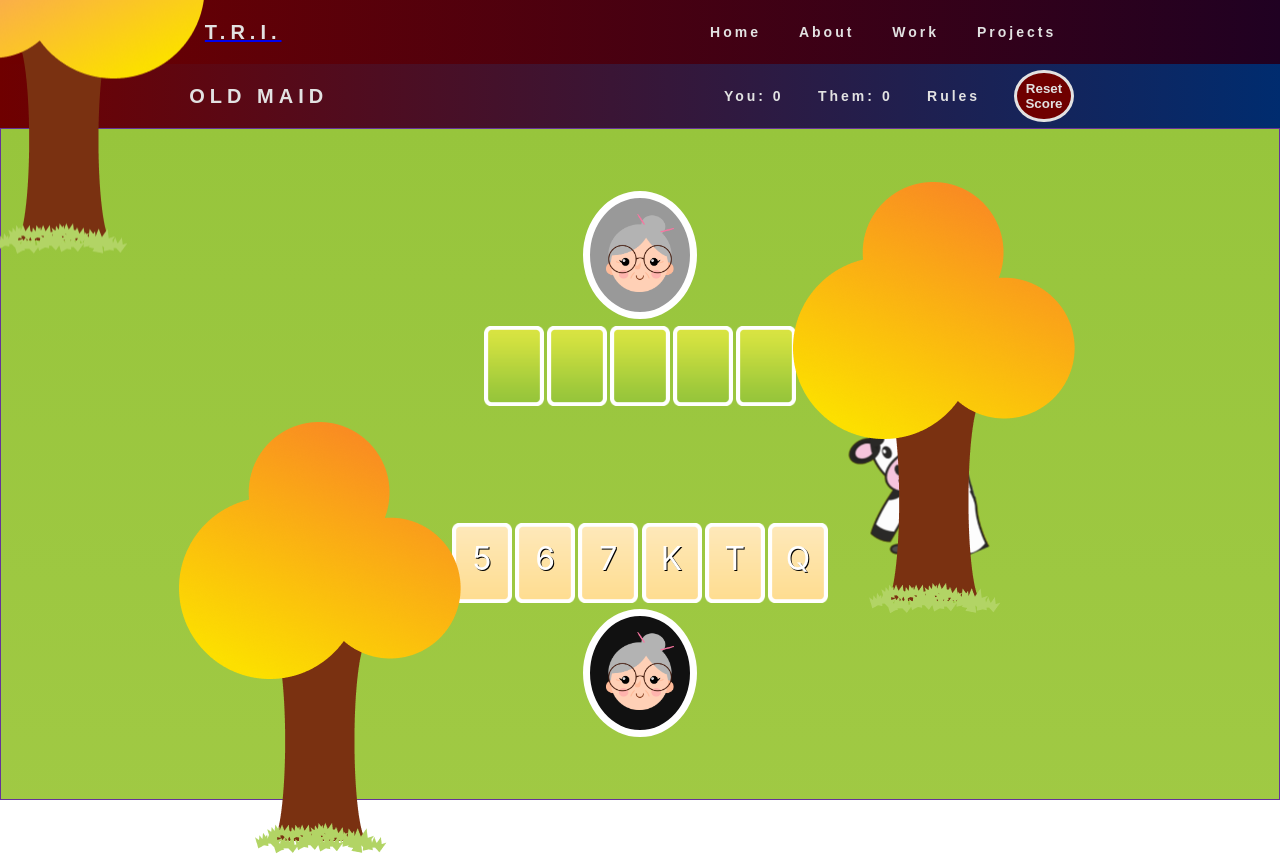
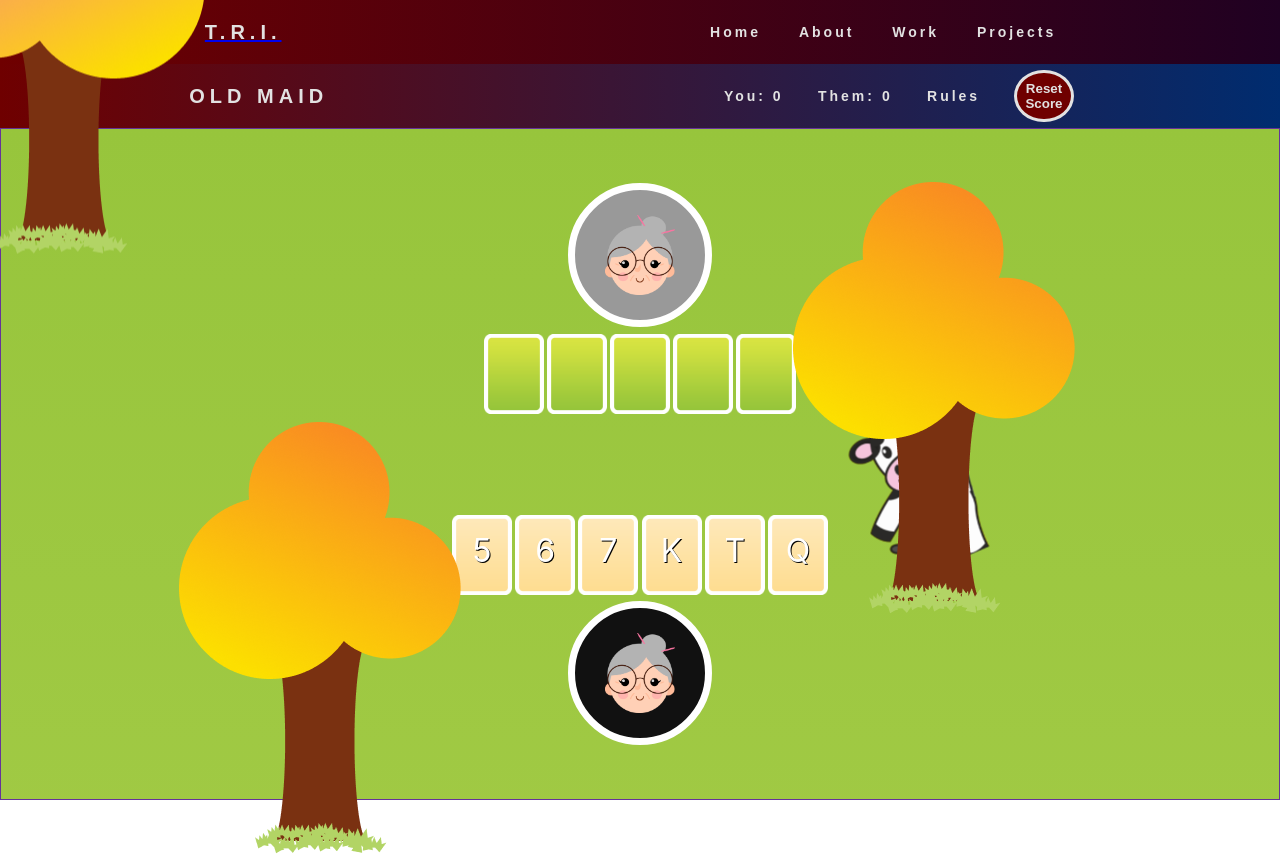
Before and after one commit to MichaelHabermas/portfolio_site, a React (Create React App) app in the folder oldmaid/: page /old-maid/gamescreen in a window 1280 px wide. Built offline with nearby package versions, Linux system fonts and the light colour scheme.

Commit message:
character circles

```diff
--- a/oldmaid/src/components/Character.js
+++ b/oldmaid/src/components/Character.js
@@ -4,14 +4,16 @@ import styled from 'styled-components';
 const CharStyle = styled.div`
 	.face {
 		height: 10vh;
-		margin: 15px;
-		padding: 1px;
 	}
 
 	.back {
 		border: 7px solid white;
 		border-radius: 50%;
+		height: 9rem;
+		width: 9rem;
 		margin: 5px;
+		display: grid;
+		place-items: center;
 	}
 `;
 
```
